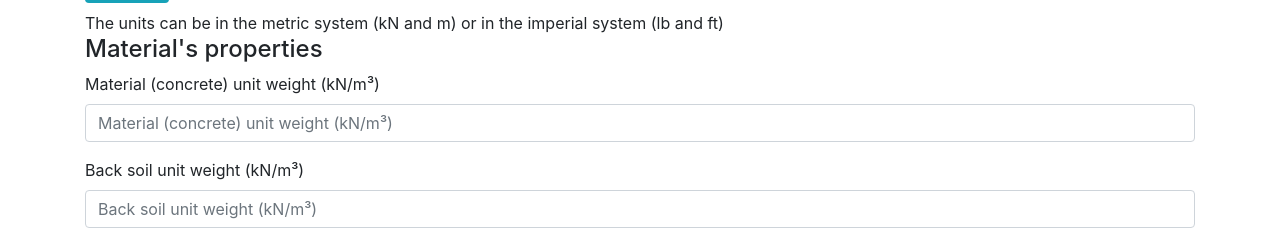
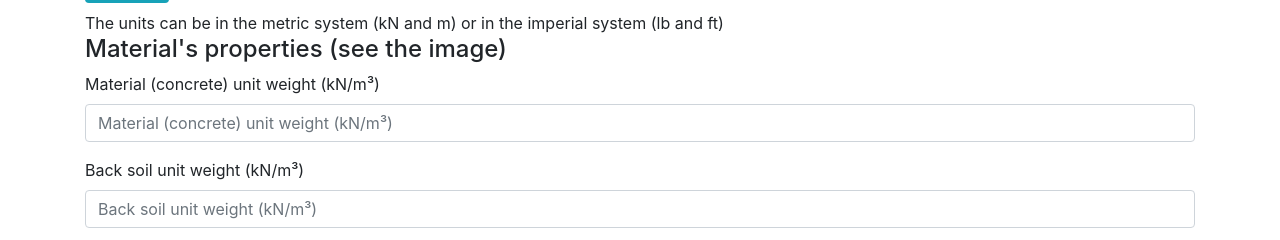
Before and after one commit to johnhtml/Flask-Web-Geo-App, a Flask app: template website/templates/retaining_wall.html in a window 1280 px wide. Shown: the part 555-795 px from the top of the page. Run offline with Flask 2, Linux system fonts and the light colour scheme; the template is opened without the code that fills it, so the values that code supplies are empty; some libraries are stand-ins or nearby versions.

Commit message:
Enhance in retaining_wall.html description

```diff
--- a/website/templates/retaining_wall.html
+++ b/website/templates/retaining_wall.html
@@ -12,7 +12,7 @@
             <br/>
         </h3>
         <p>The units can be in the metric system (kN and m) or in the imperial system (lb and ft)</p>
-        <h4>Material's properties</h4>
+        <h4>Material's properties (see the image)</h4>
         <div class="form-group">
             <label for="gs">Material (concrete) unit weight (kN/m³)</label>
             <input
```
